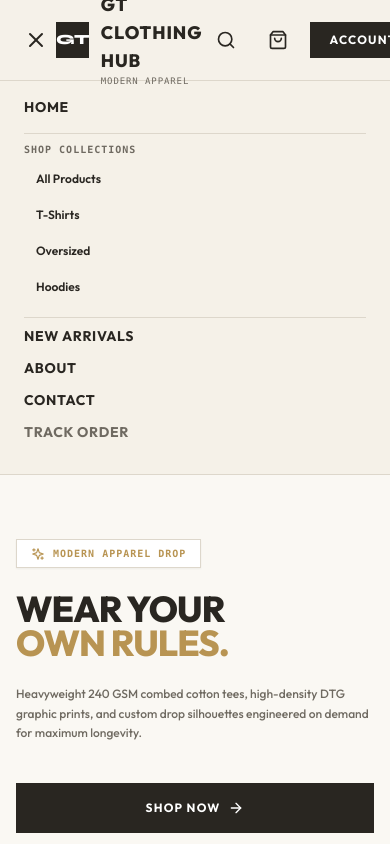
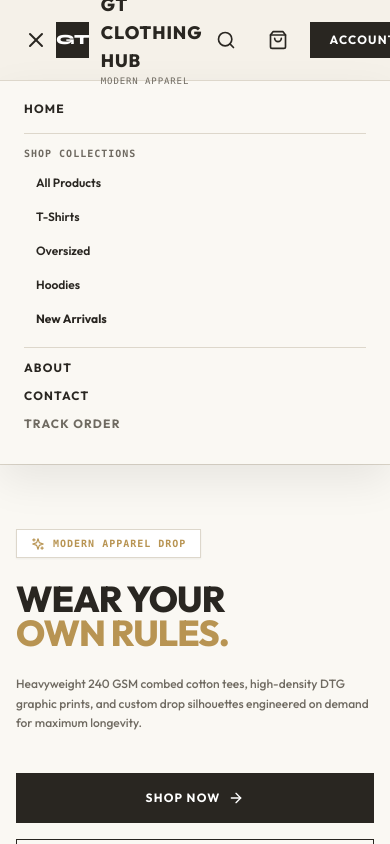
Before and after one commit to Code-With-Govind/GTClothinghub, a React (Vite) app in the folder frontend/: page / in a window 390 px wide. Both pictures are taken after a click on the button 36 px from the left and 40 px from the top of the page. Shown: the top 844 px of the page. Built offline with nearby package versions, Linux system fonts and the light colour scheme; no server answers; the HTML template or start-up script is replaced by a standard one.

Commit message:
Phase 1: Refine Navbar and color system design tokens

```diff
--- a/frontend/src/components/common/Navbar.jsx
+++ b/frontend/src/components/common/Navbar.jsx
@@ -213,75 +213,75 @@ export default function Navbar() {
 
         {/* Mobile Navigation Drawer */}
         {mobileMenuOpen && (
-          <div className="lg:hidden bg-[#F5F1E8] border-t border-[#DDD7CB] px-6 pt-4 pb-8 space-y-4 animate-slide-up">
+          <div className="lg:hidden bg-[#FAF8F3] border-t border-[#DDD7CB] px-6 pt-5 pb-8 space-y-4 animate-slide-up shadow-fashion-lg">
             <Link
               to="/"
               onClick={() => setMobileMenuOpen(false)}
-              className="block text-sm font-bold uppercase tracking-wider text-[#292621] hover:text-[#B89452]"
+              className="block text-xs font-bold uppercase tracking-widest text-[#292621] hover:text-[#B89452] transition-colors"
             >
               Home
             </Link>
 
-            <div className="space-y-2 pt-2 border-t border-[#DDD7CB]">
+            <div className="space-y-2.5 pt-3 border-t border-[#DDD7CB]">
               <span className="text-[10px] font-mono font-bold text-[#6F6A61] uppercase tracking-widest block">
                 Shop Collections
               </span>
               <Link
                 to="/shop"
                 onClick={() => setMobileMenuOpen(false)}
-                className="block pl-3 py-1.5 text-xs font-semibold text-[#292621] hover:text-[#B89452]"
+                className="block pl-3 py-1 text-xs font-semibold text-[#292621] hover:text-[#B89452] transition-colors"
               >
                 All Products
               </Link>
               <Link
                 to="/shop?mainSection=Regular+T-Shirts"
                 onClick={() => setMobileMenuOpen(false)}
-                className="block pl-3 py-1.5 text-xs font-semibold text-[#292621] hover:text-[#B89452]"
+                className="block pl-3 py-1 text-xs font-semibold text-[#292621] hover:text-[#B89452] transition-colors"
               >
                 T-Shirts
               </Link>
               <Link
                 to="/shop?mainSection=Oversized+T-Shirts"
                 onClick={() => setMobileMenuOpen(false)}
-                className="block pl-3 py-1.5 text-xs font-semibold text-[#292621] hover:text-[#B89452]"
+                className="block pl-3 py-1 text-xs font-semibold text-[#292621] hover:text-[#B89452] transition-colors"
               >
                 Oversized
               </Link>
               <Link
                 to="/shop?search=Hoodie"
                 onClick={() => setMobileMenuOpen(false)}
-                className="block pl-3 py-1.5 text-xs font-semibold text-[#292621] hover:text-[#B89452]"
+                className="block pl-3 py-1 text-xs font-semibold text-[#292621] hover:text-[#B89452] transition-colors"
               >
                 Hoodies
               </Link>
-            </div>
-
-            <div className="pt-2 border-t border-[#DDD7CB] space-y-3">
               <Link
                 to="/shop?isNewArrival=true"
                 onClick={() => setMobileMenuOpen(false)}
-                className="block text-sm font-bold uppercase tracking-wider text-[#292621] hover:text-[#B89452]"
+                className="block pl-3 py-1 text-xs font-bold text-[#292621] hover:text-[#B89452] transition-colors"
               >
                 New Arrivals
               </Link>
+            </div>
+
+            <div className="pt-3 border-t border-[#DDD7CB] space-y-3">
               <Link
                 to="/about"
                 onClick={() => setMobileMenuOpen(false)}
-                className="block text-sm font-bold uppercase tracking-wider text-[#292621] hover:text-[#B89452]"
+                className="block text-xs font-bold uppercase tracking-widest text-[#292621] hover:text-[#B89452] transition-colors"
               >
                 About
               </Link>
               <Link
                 to="/contact"
                 onClick={() => setMobileMenuOpen(false)}
-                className="block text-sm font-bold uppercase tracking-wider text-[#292621] hover:text-[#B89452]"
+                className="block text-xs font-bold uppercase tracking-widest text-[#292621] hover:text-[#B89452] transition-colors"
               >
                 Contact
               </Link>
               <Link
                 to="/order-tracking"
                 onClick={() => setMobileMenuOpen(false)}
-                className="block text-sm font-bold uppercase tracking-wider text-[#6F6A61] hover:text-[#292621]"
+                className="block text-xs font-bold uppercase tracking-widest text-[#6F6A61] hover:text-[#292621] transition-colors"
               >
                 Track Order
               </Link>
```
